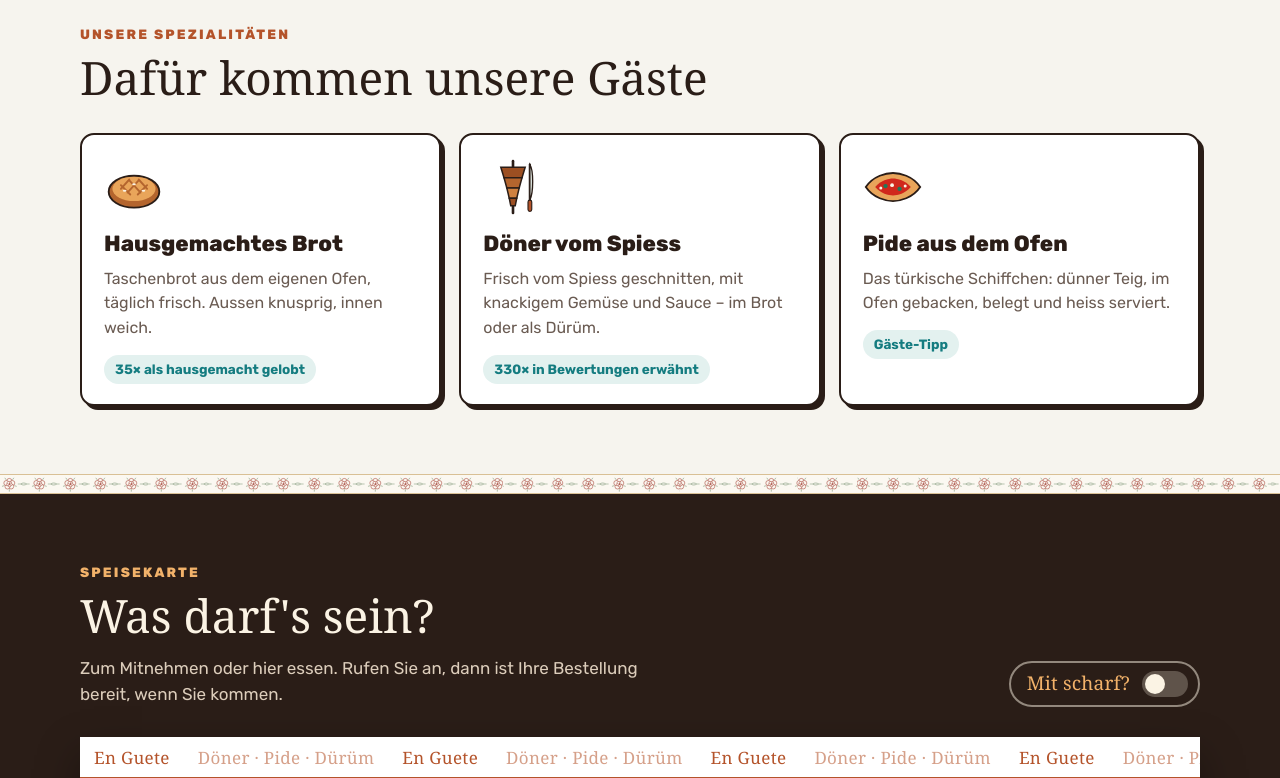
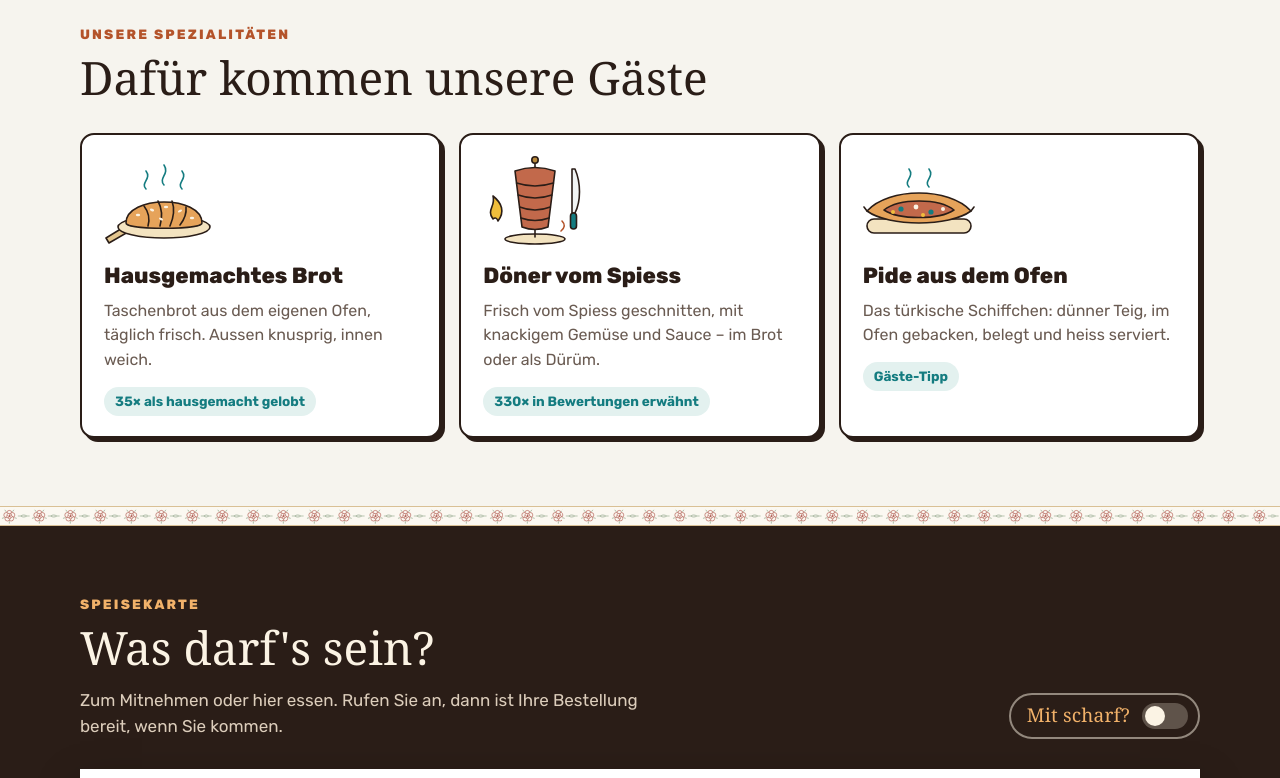
Before and after one commit to julia-mirku/istanbul-kebab-muster, a plain HTML site: page index.html in a window 1280 px wide. Shown: the part 780-1558 px from the top of the page. Drawn offline with Linux system fonts and the light colour scheme; a web font is replaced by a local one.

Commit message:
Add files via upload

```diff
--- a/index.html
+++ b/index.html
@@ -159,12 +159,37 @@ h2{font-family:var(--f-d);font-weight:400;font-size:clamp(31px,3.7vw,46px);line-
 /* ---------- Drei Dinge ---------- */
 .cards{display:grid;grid-template-columns:repeat(3,1fr);gap:18px;margin-top:30px}
 .card{background:var(--paper);border:2px solid var(--soot);border-radius:var(--r);padding:22px 22px 20px;box-shadow:4px 4px 0 var(--soot);transition:transform .3s ease, box-shadow .3s ease}
-.card .ic{width:60px;height:60px;margin-bottom:10px}
+.card .ic{width:120px;height:96px;margin:-4px 0 10px -4px;overflow:visible}
+/* Zeichnungen: feine Linie, zeichnen sich beim Erscheinen einmal selbst (ca. 1 s), dann füllt sich die Farbe; Dampf zuletzt */
+.ic .sh{stroke:#2A1D17;stroke-width:1.6;stroke-linecap:round;stroke-linejoin:round;stroke-dasharray:1;stroke-dashoffset:1;fill-opacity:0}
+.ic .st{fill:none;stroke:#147C80;stroke-width:1.6;stroke-linecap:round;stroke-dasharray:1;stroke-dashoffset:1;opacity:0}
+.ic .st.cut{stroke:#B4532A}
+.ic .dots{opacity:0}
+.cards.in .ic .sh{animation:icdraw 1.05s ease-in-out var(--d,0s) forwards,icfill .5s ease calc(var(--d,0s) + .75s) forwards}
+.cards.in .ic .sh.d2{animation-delay:calc(var(--d,0s) + .35s),calc(var(--d,0s) + .9s)}
+.cards.in .ic .dots{animation:icshow .4s ease calc(var(--d,0s) + 1.15s) forwards}
+.cards.in .ic .st{animation:icdraw .8s ease-out calc(var(--d,0s) + 1.3s) forwards,icshow .12s linear calc(var(--d,0s) + 1.3s) forwards}
+.card:nth-child(2){--d:.18s}.card:nth-child(3){--d:.36s}
+@keyframes icdraw{to{stroke-dashoffset:0}}
+@keyframes icfill{to{fill-opacity:1}}
+@keyframes icshow{to{opacity:1}}
+/* danach ruhig; auf die Maus antworten sie sanft */
+.cards.settled .ic .sh,.cards.settled .ic .st{animation:none;stroke-dashoffset:0;fill-opacity:1;opacity:1}
+.cards.settled .ic .dots{animation:none;opacity:1}
+.ic .knife,.ic .boat,.ic .g-main,.ic .flame{transform-box:fill-box;transform-origin:50% 100%;transition:transform .35s ease}
+@media (hover:hover){
+  .cards.settled .card:hover .ic .st{animation:icsteam 1.1s ease-out}
+  .cards.settled .card:hover .ic .knife{transform:translateY(7px)}
+  .cards.settled .card:hover .ic .boat{transform:rotate(-2.5deg) translateY(-2px)}
+  .cards.settled .card:hover .ic .flame{transform:scale(1.12,1.2)}
+}
+@keyframes icsteam{0%{stroke-dashoffset:1;opacity:1}70%{stroke-dashoffset:0;opacity:1}100%{stroke-dashoffset:0;opacity:1}}
+.still .ic .sh,.still .ic .st{stroke-dashoffset:0;fill-opacity:1;opacity:1;animation:none}.still .ic .dots{opacity:1;animation:none}
 .card h3{font-family:var(--f-t);font-weight:800;font-size:22px;margin:4px 0 6px}
 .card p{margin:0;color:var(--muted);font-size:16px}
 .card .men{display:inline-block;margin-top:14px;font-size:13.5px;font-weight:700;color:var(--turq);background:#E3F1EF;border-radius:999px;padding:4px 11px;transition:background-color .2s ease}
 @media (hover:hover){.settled .card:hover{transform:translate(-2px,-3px);box-shadow:7px 8px 0 var(--soot)}}
-@media (max-width:820px){.cards{grid-template-columns:1fr;gap:14px}.card{display:grid;grid-template-columns:56px 1fr;gap:0 16px;padding:18px}.card .ic{width:56px;height:56px;grid-row:span 4;margin:0}.card .men{justify-self:start;margin-top:10px}}
+@media (max-width:820px){.cards{grid-template-columns:1fr;gap:14px}.card{display:grid;grid-template-columns:92px 1fr;gap:0 16px;padding:18px}.card .ic{width:92px;height:74px;grid-row:span 4;margin:2px 0 0}.card .men{justify-self:start;margin-top:10px}}
 
 /* ---------- Karte auf Dönerpapier ---------- */
 .menu{background:var(--soot);color:var(--cream);padding-bottom:84px}
@@ -381,21 +406,53 @@ footer{background:var(--tile);padding:40px 0 0}
   <div class="wrap">
     <p class="eyebrow"><span class="gl" data-i18n="e1">Unsere Spezialitäten</span></p>
     <h2 data-i18n="h2a">Dafür kommen unsere Gäste</h2>
-    <div class="cards rv" data-settle>
+    <div class="cards rv" data-settle="2300">
       <article class="card">
-        <svg class="ic" viewBox="0 0 64 64" aria-hidden="true"><ellipse cx="32" cy="37" rx="27" ry="17" fill="#B4652E" stroke="#2A1D17" stroke-width="2"/><ellipse cx="32" cy="34" rx="23" ry="13" fill="#E9A55A"/><g stroke="#B4652E" stroke-width="2" stroke-linecap="round"><path d="M18 30l10 10M27 25l12 13M37 24l9 10M46 30l-10 10M37 25L25 38M27 24l-9 10"/></g><g fill="#FBF3E4"><ellipse cx="22" cy="36" rx="2" ry="1.1"/><ellipse cx="32" cy="29" rx="2" ry="1.1"/><ellipse cx="42" cy="36" rx="2" ry="1.1"/></g></svg>
+        <svg class="ic" viewBox="0 0 120 96" aria-hidden="true">
+          <g class="g-main">
+            <path class="sh" pathLength="1" d="M24,74 L6,85 L9,90 L28,79z" fill="#E3C58E"/>
+            <ellipse class="sh" pathLength="1" cx="64" cy="74" rx="46" ry="11" fill="#F3E3C0"/>
+            <path class="sh" pathLength="1" d="M26,70 C26,42 102,42 102,70 C102,77 26,77 26,70z" fill="#E6A35A"/>
+            <path class="sh d2" pathLength="1" d="M44,53 q7,9 4,20 M58,48 q6,11 2,25 M72,48 q4,11 -2,25 M86,54 q1,9 -6,18" fill="none"/>
+            <g class="dots" fill="#FBF3E4"><ellipse cx="38" cy="62" rx="2.2" ry="1.2"/><ellipse cx="52" cy="57" rx="2.2" ry="1.2" transform="rotate(20 52 57)"/><ellipse cx="66" cy="54" rx="2.2" ry="1.2"/><ellipse cx="80" cy="58" rx="2.2" ry="1.2" transform="rotate(-25 80 58)"/><ellipse cx="92" cy="65" rx="2.2" ry="1.2"/><ellipse cx="61" cy="66" rx="2.2" ry="1.2" transform="rotate(30 61 66)"/></g>
+          </g>
+          <g class="stm"><path class="st" pathLength="1" d="M46,36 c-6,-6 6,-10 0,-18"/><path class="st" pathLength="1" d="M64,32 c-6,-7 6,-11 0,-20"/><path class="st" pathLength="1" d="M82,36 c-6,-6 6,-10 0,-18"/></g>
+        </svg>
         <h3 data-i18n="c1h">Hausgemachtes Brot</h3>
         <p data-i18n="c1p">Taschenbrot aus dem eigenen Ofen, täglich frisch. Aussen knusprig, innen weich.</p>
         <span class="men" data-i18n="c1m">35× als hausgemacht gelobt</span>
       </article>
       <article class="card">
-        <svg class="ic" viewBox="0 0 64 64" aria-hidden="true"><rect x="30.6" y="3" width="2.8" height="58" rx="1.4" fill="#2A1D17"/><path d="M19 11h26l-3.4 11H22.4z" fill="#9C4F22" stroke="#2A1D17" stroke-width="1.6"/><path d="M22.4 22h19.2l-3 11H25.4z" fill="#B4652E" stroke="#2A1D17" stroke-width="1.6"/><path d="M25.4 33h13.2l-2.6 11h-8z" fill="#CF8140" stroke="#2A1D17" stroke-width="1.6"/><path d="M28 44h8l-1.6 8h-4.8z" fill="#9C4F22" stroke="#2A1D17" stroke-width="1.6"/><path d="M50 8v40" stroke="#2A1D17" stroke-width="2.4" stroke-linecap="round"/><path d="M50 8c4 6 4 30 0 38z" fill="#DCE3DD" stroke="#2A1D17" stroke-width="1.4"/><rect x="48" y="46" width="4" height="12" rx="2" fill="#B4532A" stroke="#2A1D17" stroke-width="1.2"/></svg>
+        <svg class="ic" viewBox="0 0 120 96" aria-hidden="true">
+          <g class="g-main">
+            <ellipse class="sh" pathLength="1" cx="56" cy="86" rx="30" ry="5" fill="#F3E3C0"/>
+            <path class="sh" pathLength="1" d="M56,5 L56,84" fill="none"/>
+            <circle class="sh" pathLength="1" cx="56" cy="7" r="3.2" fill="#B8893B"/>
+            <path class="sh" pathLength="1" d="M36,18 Q56,11 76,18 L69,74 Q56,79 43,74 Z" fill="#C2694B"/>
+            <path class="sh d2" pathLength="1" d="M37.6,30 Q56,36 74.4,30 M39.2,42 Q56,48 72.8,42 M40.7,54 Q56,60 71.3,54 M42,65 Q56,70 70,65" fill="none"/>
+            <path class="sh flame" pathLength="1" d="M14,66 c-7,-9 3,-13 0,-23 c9,7 12,16 5,25 c-1,-3 -3,-4 -5,-2z" fill="#F0BE3C"/>
+          </g>
+          <g class="knife">
+            <path class="sh" pathLength="1" d="M96,16 C102,30 102,48 96,60 L93,60 L93,16z" fill="#F2F5F4"/>
+            <rect class="sh" pathLength="1" x="91.5" y="60" width="6" height="16" rx="3" fill="#147C80"/>
+          </g>
+          <path class="st cut" pathLength="1" d="M83,68 q5,5 -1,10"/>
+        </svg>
         <h3 data-i18n="c2h">Döner vom Spiess</h3>
         <p data-i18n="c2p">Frisch vom Spiess geschnitten, mit knackigem Gemüse und Sauce – im Brot oder als Dürüm.</p>
         <span class="men" data-i18n="c2m">330× in Bewertungen erwähnt</span>
       </article>
       <article class="card">
-        <svg class="ic" viewBox="0 0 64 64" aria-hidden="true"><path d="M3 32c8-12 22-15 29-15s21 3 29 15c-8 12-22 15-29 15S11 44 3 32z" fill="#E9A55A" stroke="#2A1D17" stroke-width="2"/><path d="M13 32c6-7 14-9 19-9s13 2 19 9c-6 7-14 9-19 9s-13-2-19-9z" fill="#D0281C"/><g fill="#1E7A5A"><circle cx="24" cy="31" r="2.3"/><circle cx="39" cy="34" r="2.3"/></g><g fill="#FBF3E4"><circle cx="31" cy="30" r="2"/><circle cx="45" cy="31" r="1.6"/><circle cx="19" cy="33" r="1.6"/></g></svg>
+        <svg class="ic" viewBox="0 0 120 96" aria-hidden="true">
+          <rect class="sh" pathLength="1" x="8" y="66" width="104" height="14" rx="7" fill="#F3E3C0"/>
+          <g class="boat">
+            <path class="sh" pathLength="1" d="M8,58 C30,34 90,34 112,58 C90,74 30,74 8,58z" fill="#E6A35A"/>
+            <path class="sh" pathLength="1" d="M25,57 C40,45 80,45 95,57 C80,67 40,67 25,57z" fill="#C2694B"/>
+            <path class="sh d2" pathLength="1" d="M8,58 l-3,-4 M112,58 l3,-4" fill="none"/>
+            <g class="dots"><circle cx="42" cy="56" r="2.6" fill="#147C80"/><circle cx="72" cy="59" r="2.6" fill="#147C80"/><circle cx="57" cy="54" r="2.4" fill="#FBF3E4"/><circle cx="84" cy="56" r="2" fill="#FBF3E4"/><circle cx="34" cy="59" r="2" fill="#F0BE3C"/><circle cx="64" cy="62" r="2" fill="#F0BE3C"/></g>
+          </g>
+          <g class="stm"><path class="st" pathLength="1" d="M50,34 c-6,-6 6,-10 0,-18"/><path class="st" pathLength="1" d="M70,34 c-6,-6 6,-10 0,-18"/></g>
+        </svg>
         <h3 data-i18n="c3h">Pide aus dem Ofen</h3>
         <p data-i18n="c3p">Das türkische Schiffchen: dünner Teig, im Ofen gebacken, belegt und heiss serviert.</p>
         <span class="men" data-i18n="c3m">Gäste-Tipp</span>
@@ -696,7 +753,7 @@ footer{background:var(--tile);padding:40px 0 0}
 
   // ---- Einblenden: einmal, auch bei schnellem Scrollen; Hover erst danach
   var rv=[].slice.call(document.querySelectorAll('.rv, #days, .score'));
-  function settle(el,ms){ setTimeout(function(){el.classList.add('settled')},reduce?0:(ms||700)); }
+  function settle(el,ms){ setTimeout(function(){el.classList.add('settled')},reduce?0:(ms||+el.getAttribute('data-settle')||700)); }
   function show(el){
     if(el.classList.contains('in')) return; el.classList.add('in');
     if(el.hasAttribute('data-settle')) settle(el);
```
